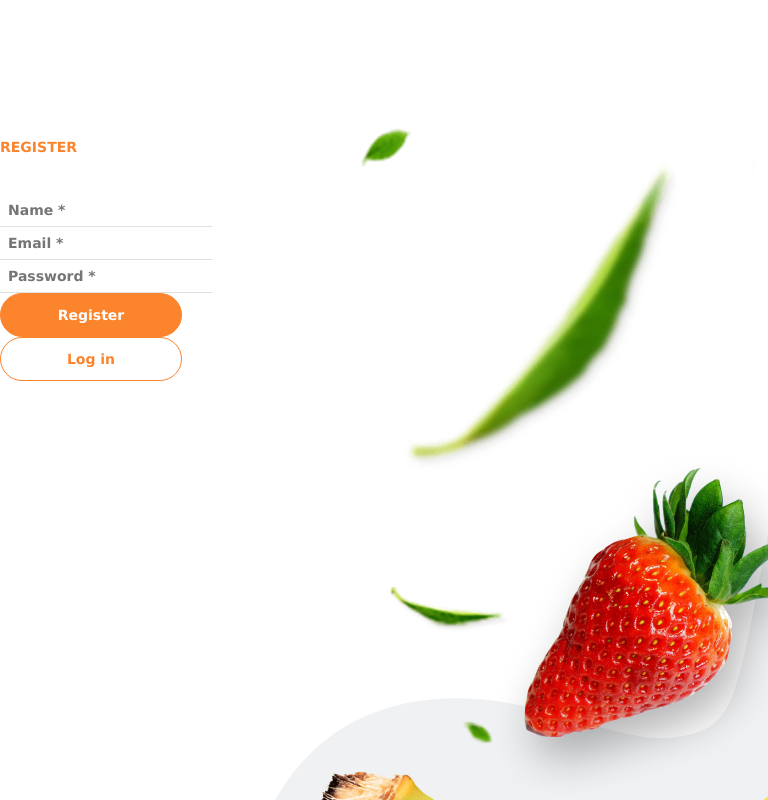
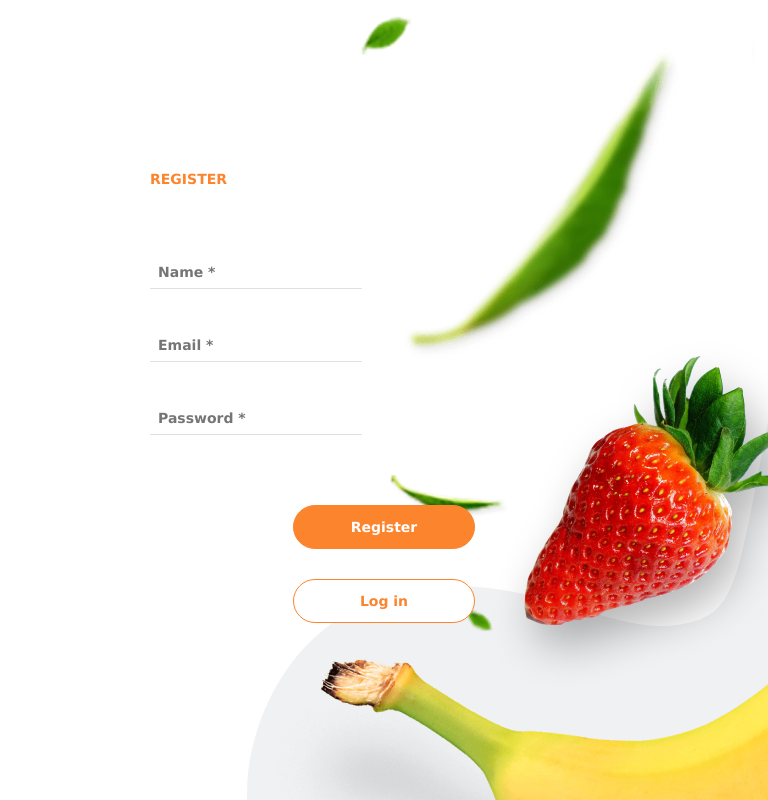
Before and after one commit to FSOn3-Group-a-Final-Project/SlimMoms-FrontEnd, a React (Vite) app: page /register in a window 768 px wide. Built offline with nearby package versions, Linux system fonts and the light colour scheme; no server answers.

Commit message:
register done

```diff
--- a/src/components/registerForm/RegisterForm.jsx
+++ b/src/components/registerForm/RegisterForm.jsx
@@ -89,11 +89,10 @@ const RegisterForm = () => {
                         <div>
                             <button className={css.registerButton} type="submit" disabled={isSubmitting}>Register</button>
                         </div>
-                        <div>
+                        <div className={css.loginButtonContainer}>
                             <button className={css.loginButton} type="button" onClick={() => navigate('/login')}>Log in</button>
                         </div>
                         </div>
-
                     </Form>
                 )}
             </Formik>
--- a/src/components/registerForm/RegisterForm.module.css
+++ b/src/components/registerForm/RegisterForm.module.css
@@ -5,7 +5,9 @@
     justify-content: center;
     width: 100%;
     margin: 0 auto;
+    padding-left: 32px;
     font-family: Verdana, Geneva, Tahoma, sans-serif;
+    margin-top: 35px;
 }
 
 .registerTitle {
@@ -16,7 +18,7 @@
     line-height: 100%;
     letter-spacing: 4%;
     text-transform: uppercase;
-    margin-bottom: 40px;
+    margin-bottom: 30px;
     margin-top: 40px;
 }
 
@@ -34,10 +36,11 @@
     font-size: 14px;
     line-height: 100%;
     letter-spacing: 4%;
-    color: #FC842D;
+    color: red;
     border: none;
     outline: none;
     flex-direction: column;
+    margin-top: 40px;
 }
 
 .customRegister {
@@ -46,9 +49,9 @@
     font-family: Verdana, Geneva, Tahoma, sans-serif;
     font-weight: 700;
     font-size: 14px;
+    color: black;
     line-height: 100%;
     letter-spacing: 4%;
-    color: #9B9FAA;
     border-bottom: 1px solid #E0E0E0;
     border-top: none;
     border-left: none;
@@ -74,6 +77,7 @@
     border-radius: 30px;
     cursor: pointer;
     left: 16px;
+    margin-top: 50px;
 }
 
 .loginButton {
@@ -89,4 +93,49 @@
     border-radius: 30px;
     cursor: pointer;
     left: 16px;
+    margin-top: 50px;
 }
+
+.regButtons {
+    display: flex;
+    flex-direction: row;
+    align-items: center;
+    gap: 30px;
+    margin-top: 20px;
+}
+
+/*mobile:*/
+
+@media screen and (max-width: 768px) {
+    .regContainer {
+        display: flex;
+        flex-direction: column;
+        align-items: center;
+        justify-content: flex-start;
+        width: 100%;
+        max-width: 500px;
+        margin: 0 auto;
+        padding: 2rem 1rem;
+        box-sizing: border-box;
+    }
+
+    .registerTitle {
+        margin-top: 40px;
+        margin-bottom: 30px;
+    }
+
+    .regButtons {
+        display: flex;
+        flex-direction: column;
+        align-items: center;
+        justify-content: flex-start;
+        width: 100%;
+        max-width: 500px;
+        box-sizing: border-box;
+    }
+
+    .loginButtonContainer {
+        display: flex;
+        margin-top: -50px;
+    }
+}
--- a/src/pages/registerPage/RegisterPage.module.css
+++ b/src/pages/registerPage/RegisterPage.module.css
@@ -2,14 +2,15 @@
     .registerPage {
         width: 100%;
         height: 100vh;
-        background: url(/images/authtabletbackground.png);
+        background: url(/images/authtabletbackground.png) no-repeat center center;
+        background-size: cover;
     }
 }
 
 @media screen and (min-width: 1280px) {
     .registerPage {
-        width: 1280px;
+        width: 100%;
         height: 100vh;
-        background: url(../../../public/images/authDesktopBackground.png);
+        background: url(/images/authDesktopBackground.png);
     }
 }
```
